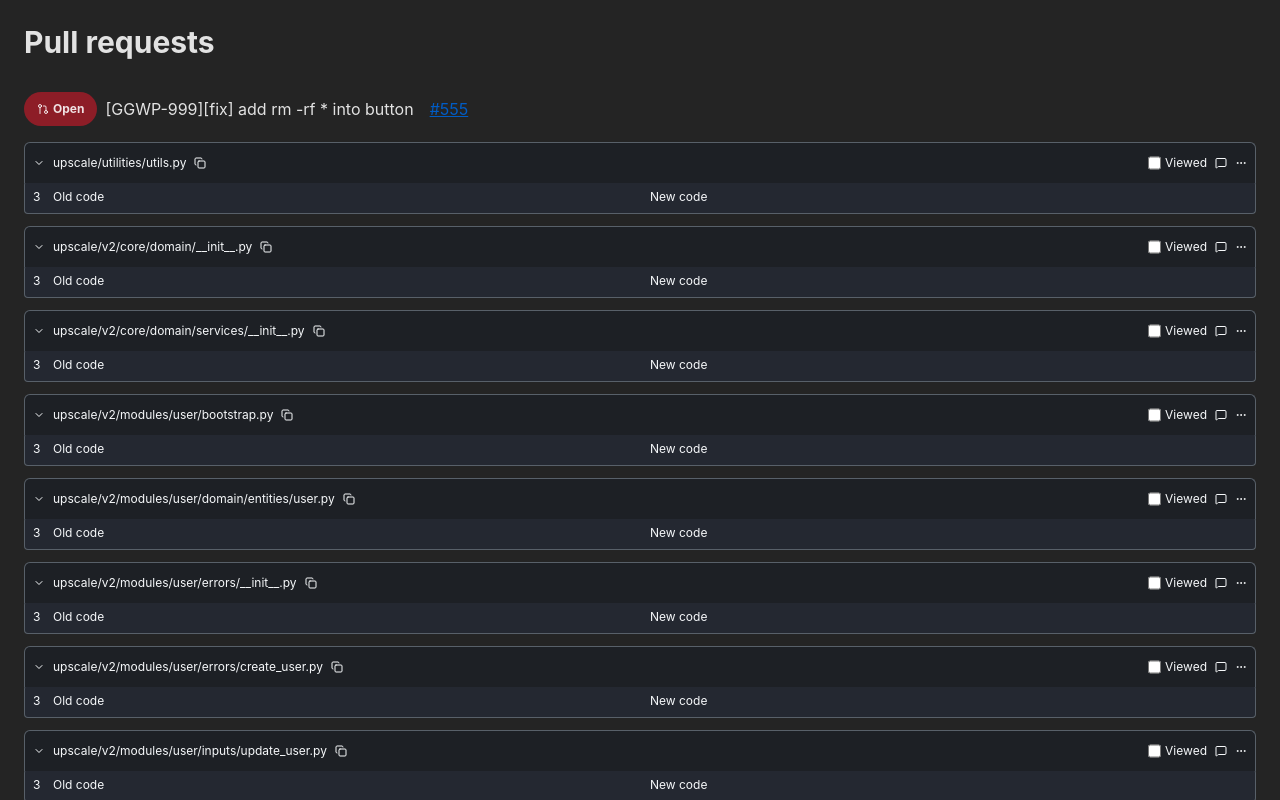
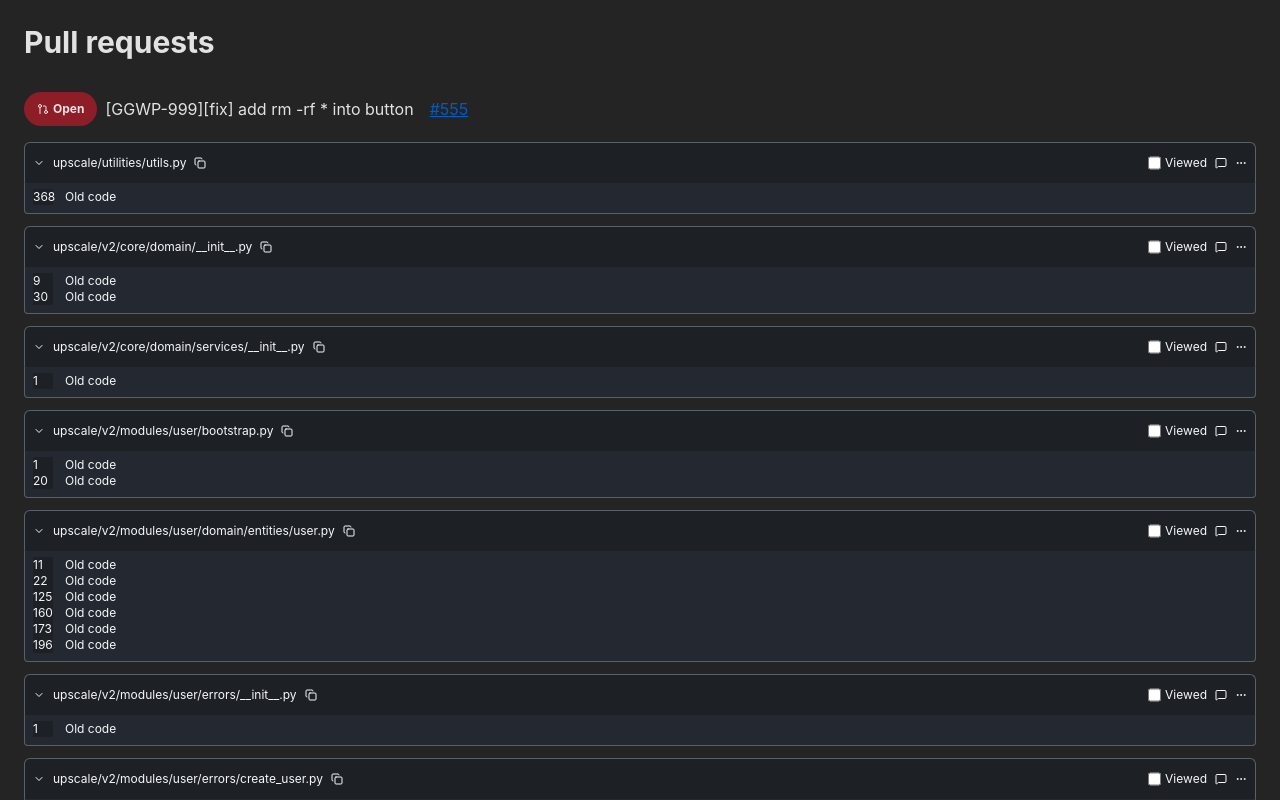
Before and after one commit to babyjazz/git-diff-ui, a React (Vite) app: page / in a window 1280 px wide. Shown: the top 800 px of the page. Built offline with nearby package versions, Linux system fonts and the light colour scheme.

Commit message:
init line diff

```diff
--- a/src/components/diff-panel/code-view.tsx
+++ b/src/components/diff-panel/code-view.tsx
@@ -1,12 +1,19 @@
 import { Fragment } from 'react'
 import diffSampleData from '@/constants/diff-data/diff-serialized-sample-1.json'
 
-export default function CodeView() {
+interface CodeViewProps {
+  hunks: (typeof diffSampleData)[number]['hunks']
+}
+
+export default function CodeView({ hunks }: CodeViewProps) {
   return (
-    <div className="text-xs rounded p-2 text-text-primary grid grid-cols-[20px_1fr_1fr]">
-      <div>3</div>
-      <div>Old code</div>
-      <div>New code</div>
+    <div className="text-xs rounded p-2 text-text-primary grid grid-cols-[20px_1fr] gap-x-3">
+      {hunks.map((hunk) => (
+        <Fragment key={`${hunk.oldLineStart}-${hunk.newLineStart}`}>
+          <div className="bg-secondary-bg">{hunk.oldLineStart}</div>
+          <div>Old code</div>
+        </Fragment>
+      ))}
     </div>
   )
 }
--- a/src/components/diff-panel/header.tsx
+++ b/src/components/diff-panel/header.tsx
@@ -10,7 +10,7 @@ import { cn } from '@/utils/clsx'
 
 interface HeaderProps {
   isOpen: boolean
-  handleFold: (value: boolean) => void
+  handleFold: () => void
   filePath?: string
   oldPath?: string
   newPath?: string
@@ -25,7 +25,7 @@ export default function Header({
 }: HeaderProps) {
   const isFileRenamed = oldFileName !== newFileName
 
-  const handelComment = () => {
+  const notImplement = () => {
     // eslint-disable-next-line
     alert('No implement')
   }
@@ -44,7 +44,9 @@ export default function Header({
       )}
     >
       <div className="flex gap-2 items-center">
-        <ChevronDownIcon className="w-3" />
+        <div role="button" tabIndex={0} className="cursor-pointer">
+          <ChevronDownIcon className="w-3" />
+        </div>
         {isFileRenamed ? (
           <>
             <span className="text-text-remove">{oldFileName}</span>
@@ -65,16 +67,25 @@ export default function Header({
       </div>
       <div className="flex gap-2 items-center">
         <div className="flex gap-1">
-          <input
-            type="checkbox"
-            onChange={(e) => handleFold(e.target.checked)}
-          />
+          <input type="checkbox" onChange={handleFold} />
           <label>Viewed</label>
         </div>
-        <div onClick={handelComment} className="cursor-pointer">
+        <div
+          role="button"
+          tabIndex={0}
+          onClick={notImplement}
+          className="cursor-pointer"
+        >
           <MessageSquareIcon className="w-3" />
         </div>
-        <EllipsisIcon className="w-3" />
+        <div
+          role="button"
+          tabIndex={0}
+          onClick={notImplement}
+          className="cursor-pointer"
+        >
+          <EllipsisIcon className="w-3" />
+        </div>
       </div>
     </div>
   )
--- a/src/components/diff-panel/index.tsx
+++ b/src/components/diff-panel/index.tsx
@@ -9,29 +9,47 @@ import CodeView from './code-view'
 import Header from './header'
 
 export function DiffPanel() {
-  const [isOpen, setIsOpen] = useState(true)
+  const [isViewed, setIsViewed] = useState(
+    Array(diffSampleData.length).fill(true),
+  )
 
-  const handleFold = (value: boolean) => {
-    setIsOpen(!value)
+  const handleFold = (i: number) => {
+    setIsViewed((prev) => {
+      const newArr = [...prev]
+      newArr[i] = false
+      return newArr
+    })
+  }
+
+  const handleToggleViewed = (index: number) => {
+    setIsViewed((prev) => {
+      const newArr = [...prev]
+      newArr[index] = !prev[index]
+      return newArr
+    })
   }
 
   return (
     <div className="rounded w-full space-y-3">
-      {diffSampleData.map((file) => (
+      {diffSampleData.map((file, i) => (
         <Fragment key={file.displayPaths[0]}>
-          <Collapsible onOpenChange={setIsOpen} open={isOpen}>
+          <Collapsible
+            defaultOpen
+            open={isViewed[i]}
+            onOpenChange={() => handleToggleViewed(i)}
+          >
             <CollapsibleTrigger className="w-full">
               <Header
-                isOpen={isOpen}
-                handleFold={handleFold}
+                handleFold={() => handleFold(i)}
                 filePath={file.displayPaths[0]}
                 oldPath={file.oldPath}
                 newPath={file.oldPath}
+                isOpen={isViewed[i]}
               />
             </CollapsibleTrigger>
 
             <CollapsibleContent className="w-full bg-primary-bg rounded border-t-0 border border-border-default">
-              <CodeView />
+              <CodeView hunks={file.hunks} />
             </CollapsibleContent>
           </Collapsible>
         </Fragment>
```
